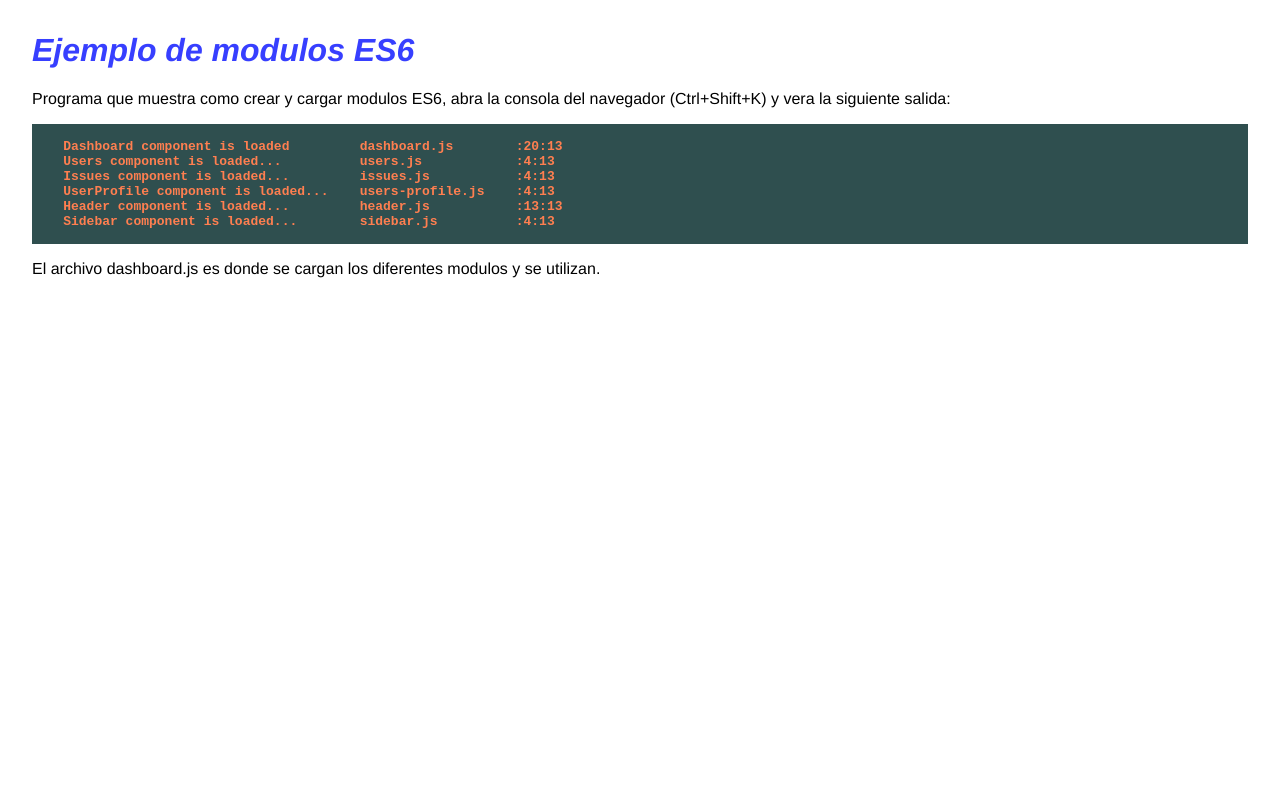
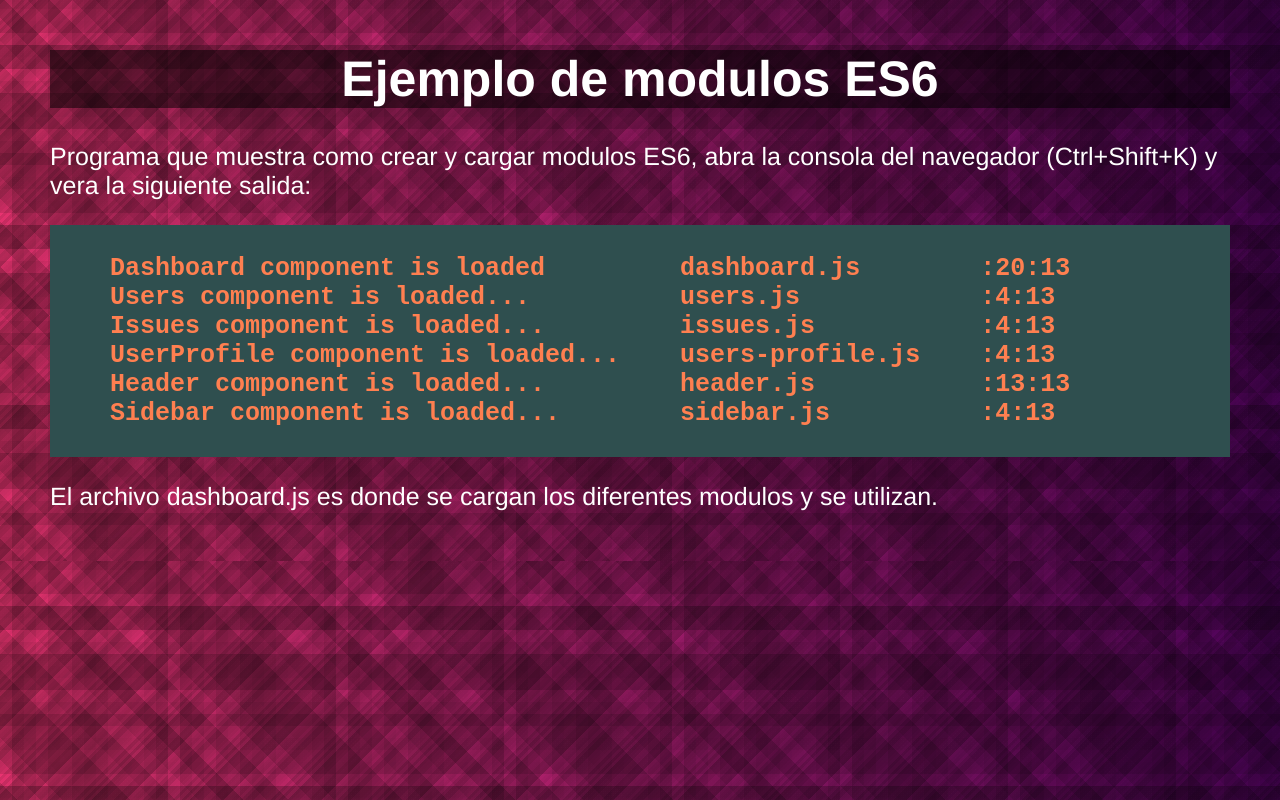
Before and after one commit to HashRaygoza/ejemplo-modulos, a plain HTML site: page index.html in a window 1280 px wide. Drawn offline with Linux system fonts and the light colour scheme.

Commit message:
🎇💃 Updated with Glitch

```diff
--- a/style.css
+++ b/style.css
@@ -1,13 +1,157 @@
 /* CSS files add styling rules to your content */
 
 body {
-  font-family: "Benton Sans", "Helvetica Neue", helvetica, arial, sans-serif;
+  font-family: helvetica, arial, sans-serif;
+  font-size: 25px;
   margin: 2em;
+  background: repeating-linear-gradient(
+      0deg,
+      rgba(0, 0, 0, 0.11) 0px,
+      rgba(0, 0, 0, 0.11) 12px,
+      rgba(1, 1, 1, 0.16) 12px,
+      rgba(1, 1, 1, 0.16) 24px,
+      rgba(0, 0, 0, 0.14) 24px,
+      rgba(0, 0, 0, 0.14) 36px,
+      rgba(0, 0, 0, 0.23) 36px,
+      rgba(0, 0, 0, 0.23) 48px,
+      rgba(0, 0, 0, 0.12) 48px,
+      rgba(0, 0, 0, 0.12) 60px,
+      rgba(1, 1, 1, 0.07) 60px,
+      rgba(1, 1, 1, 0.07) 72px,
+      rgba(0, 0, 0, 0.21) 72px,
+      rgba(0, 0, 0, 0.21) 84px,
+      rgba(0, 0, 0, 0.24) 84px,
+      rgba(0, 0, 0, 0.24) 96px,
+      rgba(1, 1, 1, 0.23) 96px,
+      rgba(1, 1, 1, 0.23) 108px,
+      rgba(1, 1, 1, 0.07) 108px,
+      rgba(1, 1, 1, 0.07) 120px,
+      rgba(0, 0, 0, 0.01) 120px,
+      rgba(0, 0, 0, 0.01) 132px,
+      rgba(1, 1, 1, 0.22) 132px,
+      rgba(1, 1, 1, 0.22) 144px,
+      rgba(1, 1, 1, 0.24) 144px,
+      rgba(1, 1, 1, 0.24) 156px,
+      rgba(0, 0, 0, 0) 156px,
+      rgba(0, 0, 0, 0) 168px,
+      rgba(0, 0, 0, 0.12) 168px,
+      rgba(0, 0, 0, 0.12) 180px
+    ),
+    repeating-linear-gradient(
+      90deg,
+      rgba(1, 1, 1, 0.01) 0px,
+      rgba(1, 1, 1, 0.01) 12px,
+      rgba(1, 1, 1, 0.15) 12px,
+      rgba(1, 1, 1, 0.15) 24px,
+      rgba(0, 0, 0, 0.09) 24px,
+      rgba(0, 0, 0, 0.09) 36px,
+      rgba(0, 0, 0, 0.02) 36px,
+      rgba(0, 0, 0, 0.02) 48px,
+      rgba(0, 0, 0, 0.1) 48px,
+      rgba(0, 0, 0, 0.1) 60px,
+      rgba(1, 1, 1, 0.07) 60px,
+      rgba(1, 1, 1, 0.07) 72px,
+      rgba(1, 1, 1, 0.15) 72px,
+      rgba(1, 1, 1, 0.15) 84px,
+      rgba(0, 0, 0, 0.18) 84px,
+      rgba(0, 0, 0, 0.18) 96px,
+      rgba(1, 1, 1, 0.15) 96px,
+      rgba(1, 1, 1, 0.15) 108px,
+      rgba(1, 1, 1, 0.09) 108px,
+      rgba(1, 1, 1, 0.09) 120px,
+      rgba(1, 1, 1, 0.07) 120px,
+      rgba(1, 1, 1, 0.07) 132px,
+      rgba(1, 1, 1, 0.05) 132px,
+      rgba(1, 1, 1, 0.05) 144px,
+      rgba(0, 0, 0, 0.1) 144px,
+      rgba(0, 0, 0, 0.1) 156px,
+      rgba(1, 1, 1, 0.18) 156px,
+      rgba(1, 1, 1, 0.18) 168px
+    ),
+    repeating-linear-gradient(
+      45deg,
+      rgba(0, 0, 0, 0.24) 0px,
+      rgba(0, 0, 0, 0.24) 16px,
+      rgba(1, 1, 1, 0.06) 16px,
+      rgba(1, 1, 1, 0.06) 32px,
+      rgba(0, 0, 0, 0.16) 32px,
+      rgba(0, 0, 0, 0.16) 48px,
+      rgba(1, 1, 1, 0) 48px,
+      rgba(1, 1, 1, 0) 64px,
+      rgba(1, 1, 1, 0.12) 64px,
+      rgba(1, 1, 1, 0.12) 80px,
+      rgba(1, 1, 1, 0.22) 80px,
+      rgba(1, 1, 1, 0.22) 96px,
+      rgba(0, 0, 0, 0.24) 96px,
+      rgba(0, 0, 0, 0.24) 112px,
+      rgba(0, 0, 0, 0.25) 112px,
+      rgba(0, 0, 0, 0.25) 128px,
+      rgba(1, 1, 1, 0.12) 128px,
+      rgba(1, 1, 1, 0.12) 144px,
+      rgba(0, 0, 0, 0.18) 144px,
+      rgba(0, 0, 0, 0.18) 160px,
+      rgba(1, 1, 1, 0.03) 160px,
+      rgba(1, 1, 1, 0.03) 176px,
+      rgba(1, 1, 1, 0.1) 176px,
+      rgba(1, 1, 1, 0.1) 192px
+    ),
+    repeating-linear-gradient(
+      135deg,
+      rgba(1, 1, 1, 0.18) 0px,
+      rgba(1, 1, 1, 0.18) 3px,
+      rgba(0, 0, 0, 0.09) 3px,
+      rgba(0, 0, 0, 0.09) 6px,
+      rgba(0, 0, 0, 0.08) 6px,
+      rgba(0, 0, 0, 0.08) 9px,
+      rgba(1, 1, 1, 0.05) 9px,
+      rgba(1, 1, 1, 0.05) 12px,
+      rgba(0, 0, 0, 0.01) 12px,
+      rgba(0, 0, 0, 0.01) 15px,
+      rgba(1, 1, 1, 0.12) 15px,
+      rgba(1, 1, 1, 0.12) 18px,
+      rgba(0, 0, 0, 0.05) 18px,
+      rgba(0, 0, 0, 0.05) 21px,
+      rgba(1, 1, 1, 0.16) 21px,
+      rgba(1, 1, 1, 0.16) 24px,
+      rgba(1, 1, 1, 0.07) 24px,
+      rgba(1, 1, 1, 0.07) 27px,
+      rgba(1, 1, 1, 0.23) 27px,
+      rgba(1, 1, 1, 0.23) 30px,
+      rgba(0, 0, 0, 0.2) 30px,
+      rgba(0, 0, 0, 0.2) 33px,
+      rgba(0, 0, 0, 0.18) 33px,
+      rgba(0, 0, 0, 0.18) 36px,
+      rgba(1, 1, 1, 0.12) 36px,
+      rgba(1, 1, 1, 0.12) 39px,
+      rgba(1, 1, 1, 0.13) 39px,
+      rgba(1, 1, 1, 0.13) 42px,
+      rgba(1, 1, 1, 0.2) 42px,
+      rgba(1, 1, 1, 0.2) 45px,
+      rgba(1, 1, 1, 0.18) 45px,
+      rgba(1, 1, 1, 0.18) 48px,
+      rgba(0, 0, 0, 0.2) 48px,
+      rgba(0, 0, 0, 0.2) 51px,
+      rgba(1, 1, 1, 0) 51px,
+      rgba(1, 1, 1, 0) 54px,
+      rgba(0, 0, 0, 0.03) 54px,
+      rgba(0, 0, 0, 0.03) 57px,
+      rgba(1, 1, 1, 0.06) 57px,
+      rgba(1, 1, 1, 0.06) 60px,
+      rgba(1, 1, 1, 0) 60px,
+      rgba(1, 1, 1, 0) 63px,
+      rgba(0, 0, 0, 0.1) 63px,
+      rgba(0, 0, 0, 0.1) 66px,
+      rgba(1, 1, 1, 0.19) 66px,
+      rgba(1, 1, 1, 0.19) 69px
+    ),
+    linear-gradient(90deg, rgb(239, 53, 115), rgb(79, 2, 93));
+  color: white;
 }
 
 h1 {
-  font-style: italic;
-  color: #373fff;
+  text-align: center;
+  color: white;
+  background-color: rgba(0, 0, 0, 0.5);
 }
 
 pre {
```
Also changed, not shown: 1 other file.
